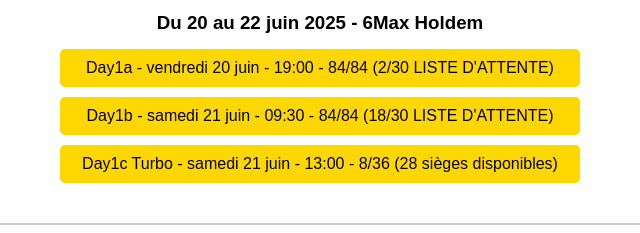
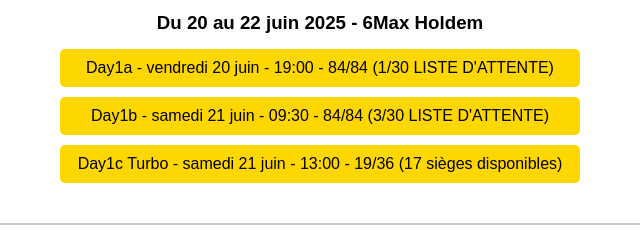
Before and after one commit to Senso19/Festival-10-ans, a plain HTML site: page diamond.html in a window 1280 px wide. Shown: the part 439-672 px from the top of the page, 320-960 px from the left. Drawn offline with Linux system fonts and the light colour scheme.

Commit message:
Update diamond.html

```diff
--- a/diamond.html
+++ b/diamond.html
@@ -131,9 +131,9 @@
 
   <div id="already-registered-message" style="display: none; color: red; font-weight: bold; margin-bottom: 20px;"></div>
 
-  <a href="day1a.html" class="button day1-diamond-btn" id="day1a">Day1a - vendredi 20 juin - 19:00 - 84/84 (2/30 LISTE D'ATTENTE)</a>
-  <a href="day1b.html" class="button day1-diamond-btn" id="day1b">Day1b - samedi 21 juin - 09:30 - 84/84 (18/30 LISTE D'ATTENTE)</a>
-  <a href="day1c.html" class="button day1-diamond-btn" id="day1c">Day1c Turbo - samedi 21 juin - 13:00 - 8/36 (28 sièges disponibles)</a>
+  <a href="day1a.html" class="button day1-diamond-btn" id="day1a">Day1a - vendredi 20 juin - 19:00 - 84/84 (1/30 LISTE D'ATTENTE)</a>
+  <a href="day1b.html" class="button day1-diamond-btn" id="day1b">Day1b - samedi 21 juin - 09:30 - 84/84 (3/30 LISTE D'ATTENTE)</a>
+  <a href="day1c.html" class="button day1-diamond-btn" id="day1c">Day1c Turbo - samedi 21 juin - 13:00 - 19/36 (17 sièges disponibles)</a>
 
   <div class="tabs-section">
     <span class="tab" onclick="openTab('prizepool')">Prizepool</span>
```
